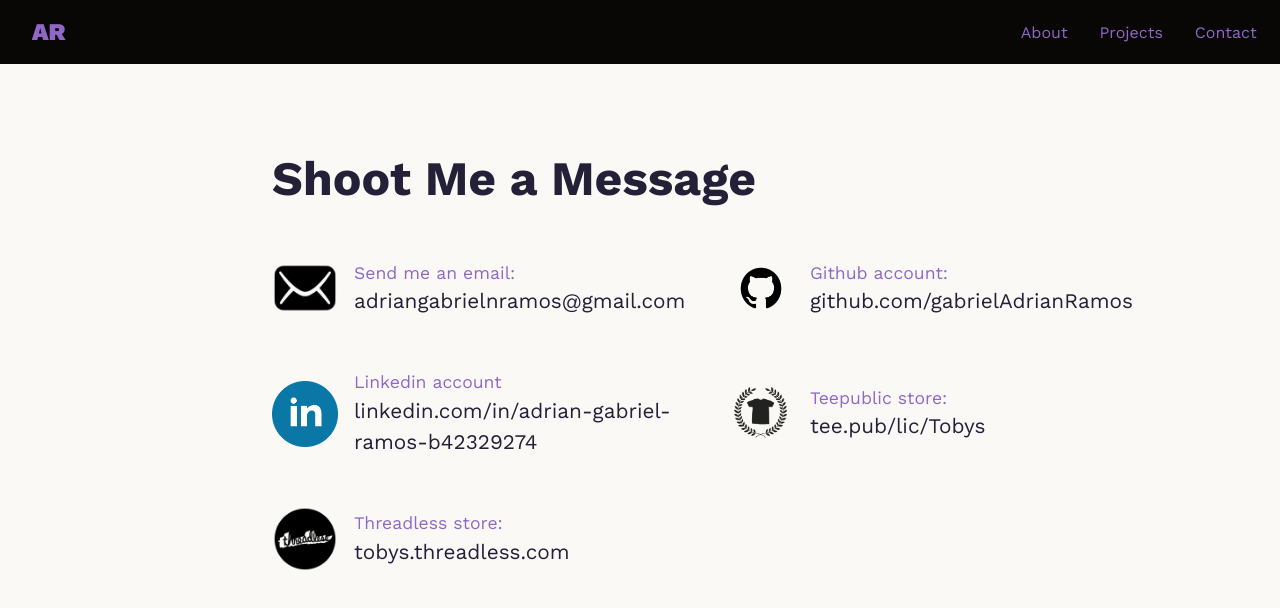
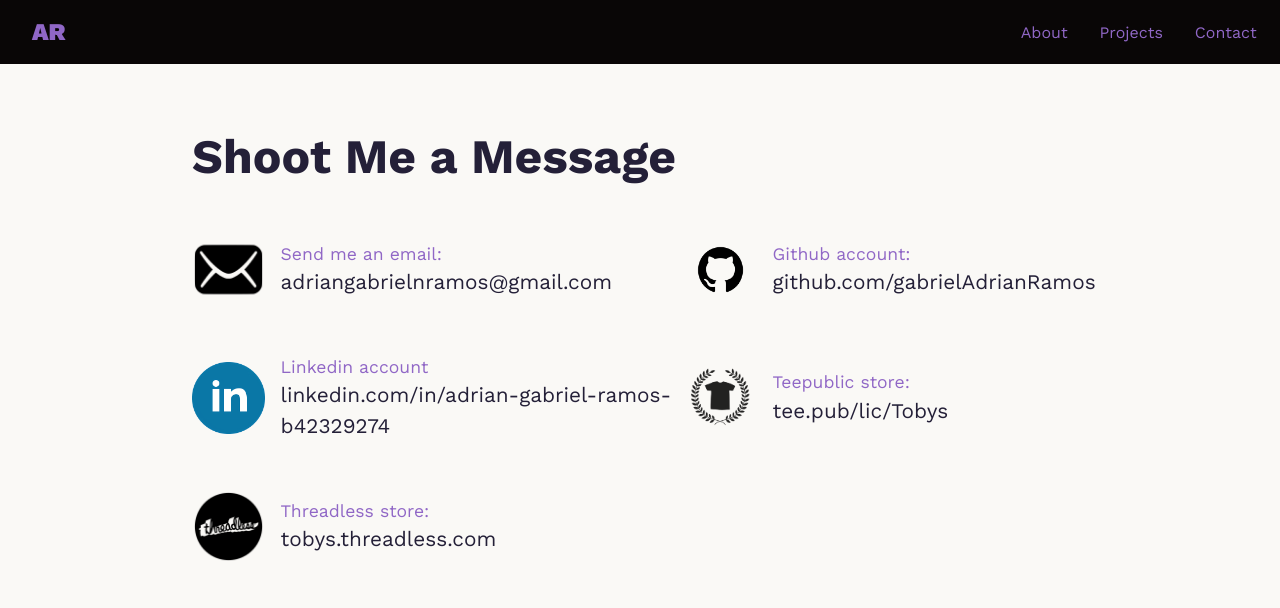
Before and after one commit to gabrielAdrianRamos/Portfolio, a React (Vite) app: page /contact in a window 1280 px wide. Shown: the top 608 px of the page. Built offline with nearby package versions, Linux system fonts and the light colour scheme; no server answers.

Commit message:
Remove the vw and vh in Contact.css

```diff
--- a/src/components/section/Contact/Contact.css
+++ b/src/components/section/Contact/Contact.css
@@ -1,6 +1,4 @@
 .contact {
-  height: 100vh;
-  width: 100vw;
   background-color: #faf9f6;
   display: flex;
   justify-content: center;
@@ -8,10 +6,8 @@
 }
 
 .contact-container {
-  margin-top: 5.4rem;
-  margin-left: 10rem;
-  width: 90%;
-  height: 85%;
+  margin-top: 4rem;
+  margin-left: 5rem;
   padding: 7rem;
 }
 
@@ -24,7 +20,7 @@
 .box-container {
   display: grid;
   grid-template-columns: 1fr 1fr;
-  column-gap: 1rem;
+  column-gap: 0.5rem;
 }
 
 .item-container {
```
